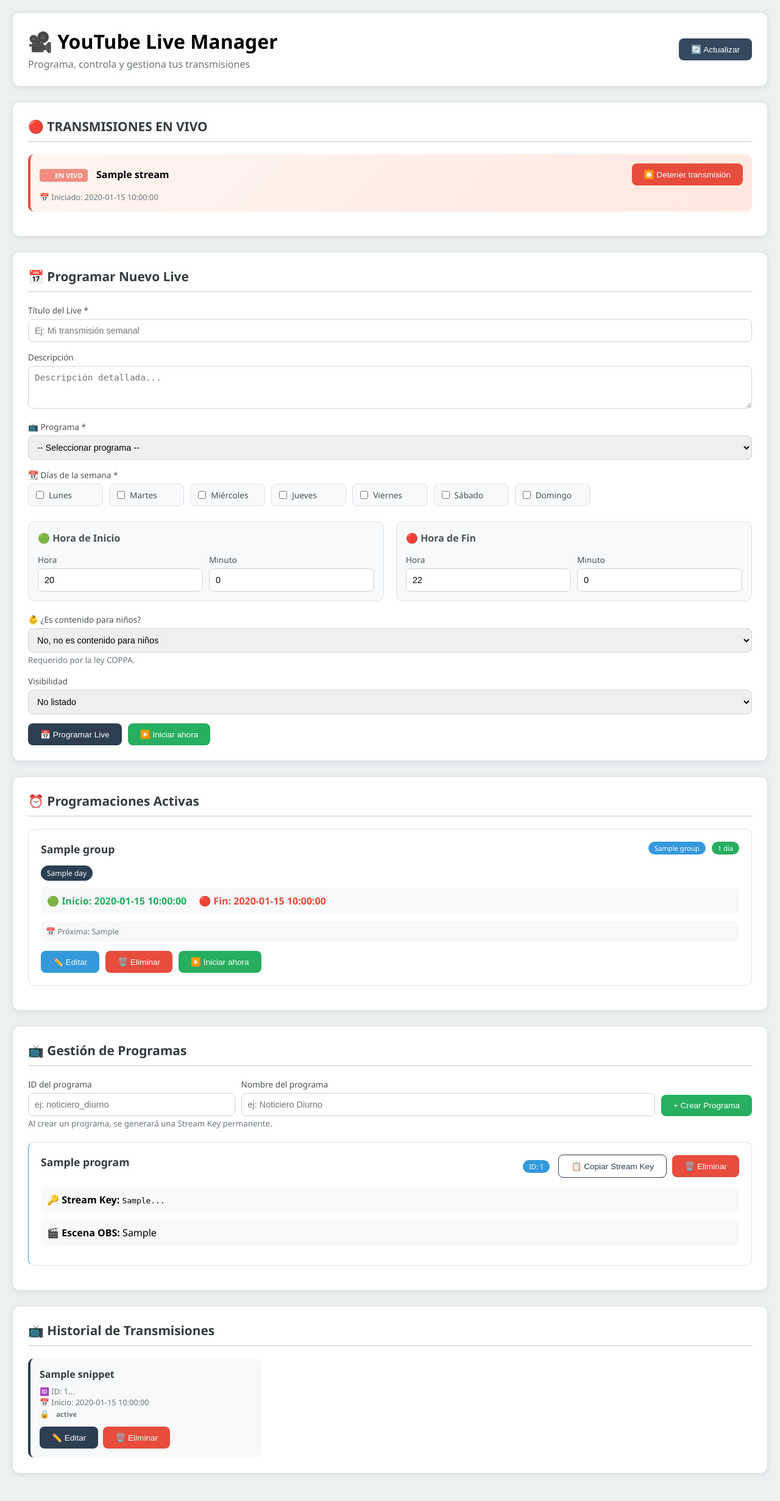
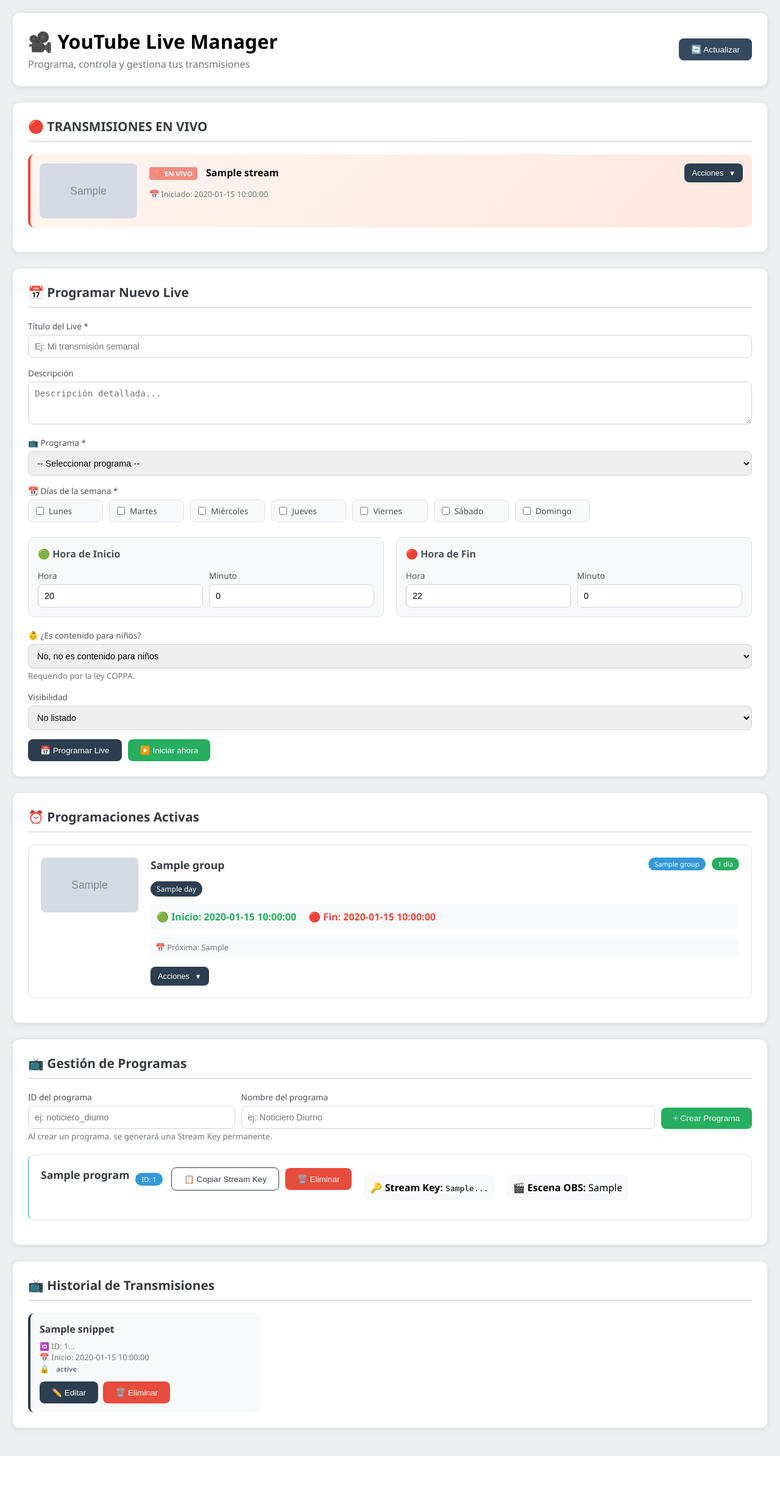
Before and after one commit to barreiraugusto/YouTube-Live-Manager, a Flask app: template templates/dashboard.html in a window 1280 px wide. Shown: the whole page at 61% size. After the commit the page ends 2387 px from the top, so only its background shows below. Run offline with Flask 3, Linux system fonts and the light colour scheme; the template is opened without the code that fills it: most values are stand-ins (such as "Sample title", 1, 10 or a date in 2020); grey boxes marked "Sample" are stand-in pictures.

Commit message:
update branch

```diff
--- a/templates/dashboard.html
+++ b/templates/dashboard.html
@@ -163,10 +163,40 @@
             margin-bottom: 15px;
             border: 1px solid var(--gray-300);
             transition: all 0.2s;
+            display: flex;
+            gap: 20px;
+            align-items: flex-start;
         }
 
         .schedule-card:hover {
             box-shadow: 0 4px 12px rgba(0, 0, 0, 0.1);
+        }
+
+        .schedule-thumbnail {
+            width: 160px;
+            height: 90px;
+            border-radius: 8px;
+            object-fit: cover;
+            background: var(--gray-200);
+            flex-shrink: 0;
+        }
+
+        .schedule-thumbnail-placeholder {
+            width: 160px;
+            height: 90px;
+            border-radius: 8px;
+            background: linear-gradient(135deg, var(--primary) 0%, var(--secondary) 100%);
+            display: flex;
+            align-items: center;
+            justify-content: center;
+            color: white;
+            font-size: 2rem;
+            flex-shrink: 0;
+        }
+
+        .schedule-content {
+            flex: 1;
+            min-width: 0;
         }
 
         .schedule-header {
@@ -251,6 +281,23 @@
             padding: 15px;
             margin-bottom: 15px;
             border-left: 4px solid var(--danger);
+            display: flex;
+            gap: 20px;
+            align-items: flex-start;
+        }
+
+        .active-stream-thumbnail {
+            width: 160px;
+            height: 90px;
+            border-radius: 8px;
+            object-fit: cover;
+            background: var(--gray-200);
+            flex-shrink: 0;
+        }
+
+        .active-stream-content {
+            flex: 1;
+            min-width: 0;
         }
 
         .live-badge {
@@ -375,6 +422,72 @@
             background: #2980b9;
         }
 
+        .btn-icon {
+            padding: 8px 12px;
+            font-size: 0.8rem;
+        }
+
+        /* Dropdown menu */
+        .dropdown {
+            position: relative;
+            display: inline-block;
+        }
+
+        .dropdown-menu {
+            display: none;
+            position: absolute;
+            right: 0;
+            top: 100%;
+            background: white;
+            min-width: 180px;
+            box-shadow: 0 4px 12px rgba(0, 0, 0, 0.15);
+            border-radius: 8px;
+            z-index: 100;
+            margin-top: 5px;
+            border: 1px solid var(--gray-300);
+        }
+
+        .dropdown-menu.show {
+            display: block;
+        }
+
+        .dropdown-menu button {
+            width: 100%;
+            text-align: left;
+            padding: 10px 15px;
+            background: none;
+            color: var(--gray-800);
+            border: none;
+            border-radius: 0;
+        }
+
+        .dropdown-menu button:first-child {
+            border-radius: 8px 8px 0 0;
+        }
+
+        .dropdown-menu button:last-child {
+            border-radius: 0 0 8px 8px;
+        }
+
+        .dropdown-menu button:hover {
+            background: var(--gray-100);
+        }
+
+        .dropdown-menu button.btn-danger {
+            color: var(--danger);
+        }
+
+        .dropdown-menu button.btn-danger:hover {
+            background: var(--danger);
+            color: white;
+        }
+
+        .dropdown-toggle::after {
+            content: '▼';
+            font-size: 0.7rem;
+            margin-left: 5px;
+        }
+
         /* Alertas */
         .alert {
             padding: 12px 15px;
@@ -478,6 +591,10 @@
             overflow-y: auto;
         }
 
+        .modal-content.wide {
+            max-width: 700px;
+        }
+
         .modal-header {
             display: flex;
             justify-content: space-between;
@@ -499,6 +616,15 @@
             color: var(--gray-800);
         }
 
+        .modal-footer {
+            margin-top: 20px;
+            padding-top: 15px;
+            border-top: 1px solid var(--gray-300);
+            display: flex;
+            gap: 10px;
+            justify-content: flex-end;
+        }
+
         @media (max-width: 768px) {
             .time-row {
                 grid-template-columns: 1fr;
@@ -510,6 +636,16 @@
 
             .schedule-header {
                 flex-direction: column;
+            }
+
+            .schedule-card, .active-stream-card {
+                flex-direction: column;
+            }
+
+            .schedule-thumbnail, .active-stream-thumbnail,
+            .schedule-thumbnail-placeholder {
+                width: 100%;
+                height: 120px;
             }
         }
     </style>
@@ -547,17 +683,28 @@
         <h2>🔴 TRANSMISIONES EN VIVO</h2>
         {% for stream in active_streams %}
         <div class="active-stream-card">
+            <img src="{{ stream.thumbnail_url or 'https://img.youtube.com/vi/default/hqdefault.jpg' }}"
+                 alt="Miniatura" class="active-stream-thumbnail"
+                 onerror="this.src='https://img.youtube.com/vi/default/hqdefault.jpg'">
+            <div class="active-stream-content">
                 <div style="display: flex; justify-content: space-between; align-items: center; flex-wrap: wrap;">
                     <div>
                         <span class="live-badge">🔴 EN VIVO</span>
                         <strong style="margin-left: 10px;">{{ stream.title }}</strong>
                     </div>
-                <button class="btn-danger" onclick="stopLiveNow('{{ stream.broadcast_id }}')">
-                    ⏹️ Detener transmisión
+                    <div class="dropdown">
+                        <button class="btn-icon dropdown-toggle" onclick="toggleDropdown(event, 'stream-actions-{{ loop.index }}')">
+                            Acciones
                         </button>
+                        <div id="stream-actions-{{ loop.index }}" class="dropdown-menu">
+                            <button onclick="copyStreamUrl('{{ stream.stream_url or '' }}')">📋 Copiar URL</button>
+                            <button class="btn-danger" onclick="stopLiveNow('{{ stream.broadcast_id }}')">⏹️ Detener transmisión</button>
+                        </div>
+                    </div>
                 </div>
                 <div style="margin-top: 10px; font-size: 0.8rem; color: var(--gray-600);">
                     📅 Iniciado: {{ stream.start_time.strftime('%Y-%m-%d %H:%M:%S') }}
+                </div>
             </div>
         </div>
         {% endfor %}
@@ -651,6 +798,10 @@
             {% if scheduled and scheduled|length > 0 %}
             {% for group in scheduled %}
             <div class="schedule-card" data-group-key="{{ group.id }}">
+                <img src="{{ group.thumbnail_url or 'https://img.youtube.com/vi/default/hqdefault.jpg' }}"
+                     alt="Miniatura" class="schedule-thumbnail"
+                     onerror="this.src='https://img.youtube.com/vi/default/hqdefault.jpg'">
+                <div class="schedule-content">
                     <div class="schedule-header">
                         <div class="schedule-title">{{ group.title }}</div>
                         <div style="display: flex; gap: 10px;">
@@ -669,20 +820,15 @@
                     </div>
                     <div class="next-run">📅 Próxima: {{ group.next_run if group.next_run else 'Por definir' }}</div>
                     <div class="schedule-actions">
-                    <button class="btn-edit" onclick='editSchedule("{{ group.id }}", "{{ group.title|replace('
-                    "', '\\"')|replace("'", "\\'") }}", "{{ group.description|replace('"', '\\"')|replace("'", "\\'")
-                    }}", "{{ group.privacy }}", "{{ group.start_time }}", "{{ group.end_time }}", {{ group.days|tojson
-                    }})'>
-                    ✏️ Editar
+                        <button class="btn-icon dropdown-toggle" onclick="toggleDropdown(event, 'schedule-actions-{{ loop.index }}')">
+                            Acciones
                         </button>
-                    <button class="btn-danger" onclick="deleteScheduleGroup('{{ group.id }}')">
-                        🗑️ Eliminar
-                    </button>
-                    <button class="btn-success" onclick='startScheduledNow("{{ group.title|replace('
-                    "', '\\"')|replace("'", "\\'") }}", "{{ group.description|replace('"', '\\"')|replace("'", "\\'")
-                    }}", "{{ group.privacy }}")'>
-                    ▶️ Iniciar ahora
-                    </button>
+                        <div id="schedule-actions-{{ loop.index }}" class="dropdown-menu">
+                            <button class="btn-edit" onclick='editSchedule("{{ group.id }}", "{{ group.title|replace('"', '\\\\"')|replace("'", "\\\\'") }}", "{{ group.description|replace('"', '\\\\"')|replace("'", "\\\\'") }}", "{{ group.privacy }}", "{{ group.start_time }}", "{{ group.end_time }}", {{ group.days|tojson }})'>✏️ Editar</button>
+                            <button class="btn-success" onclick='startScheduledNow("{{ group.title|replace('"', '\\\\"')|replace("'", "\\\\'") }}", "{{ group.description|replace('"', '\\\\"')|replace("'", "\\\\'") }}", "{{ group.privacy }}")'>▶️ Iniciar ahora</button>
+                            <button class="btn-danger" onclick="deleteScheduleGroup('{{ group.id }}')">🗑️ Eliminar</button>
+                        </div>
+                    </div>
                 </div>
             </div>
             {% endfor %}
@@ -1086,11 +1232,41 @@
         if (event.target === modal) closeModal();
     };
 
+    // Toggle dropdown menus
+    function toggleDropdown(event, dropdownId) {
+        event.stopPropagation();
+        const dropdown = document.getElementById(dropdownId);
+        // Cerrar todos los demás dropdowns
+        document.querySelectorAll('.dropdown-menu').forEach(menu => {
+            if (menu.id !== dropdownId) menu.classList.remove('show');
+        });
+        dropdown.classList.toggle('show');
+    }
+
+    // Cerrar dropdowns al hacer clic fuera
+    document.addEventListener('click', function() {
+        document.querySelectorAll('.dropdown-menu').forEach(menu => {
+            menu.classList.remove('show');
+        });
+    });
+
+    // Copiar URL del stream
+    function copyStreamUrl(url) {
+        if (!url) {
+            showMessage('❌ No hay URL disponible', 'error');
+            return;
+        }
+        navigator.clipboard.writeText(url);
+        showMessage('✅ URL copiada al portapapeles', 'success');
+    }
+
     // Verificar que las funciones estén disponibles globalmente
     console.log("Funciones disponibles:", {
         editSchedule: typeof window.editSchedule,
         deleteScheduleGroup: typeof window.deleteScheduleGroup,
-        startScheduledNow: typeof window.startScheduledNow
+        startScheduledNow: typeof window.startScheduledNow,
+        toggleDropdown: typeof toggleDropdown,
+        copyStreamUrl: typeof copyStreamUrl
     });
 
     // Crear programa
```
Also changed, not shown: scheduler.py (+24 -2 lines), 1 other file. Lines whose indentation alone changed are shown as unchanged.
